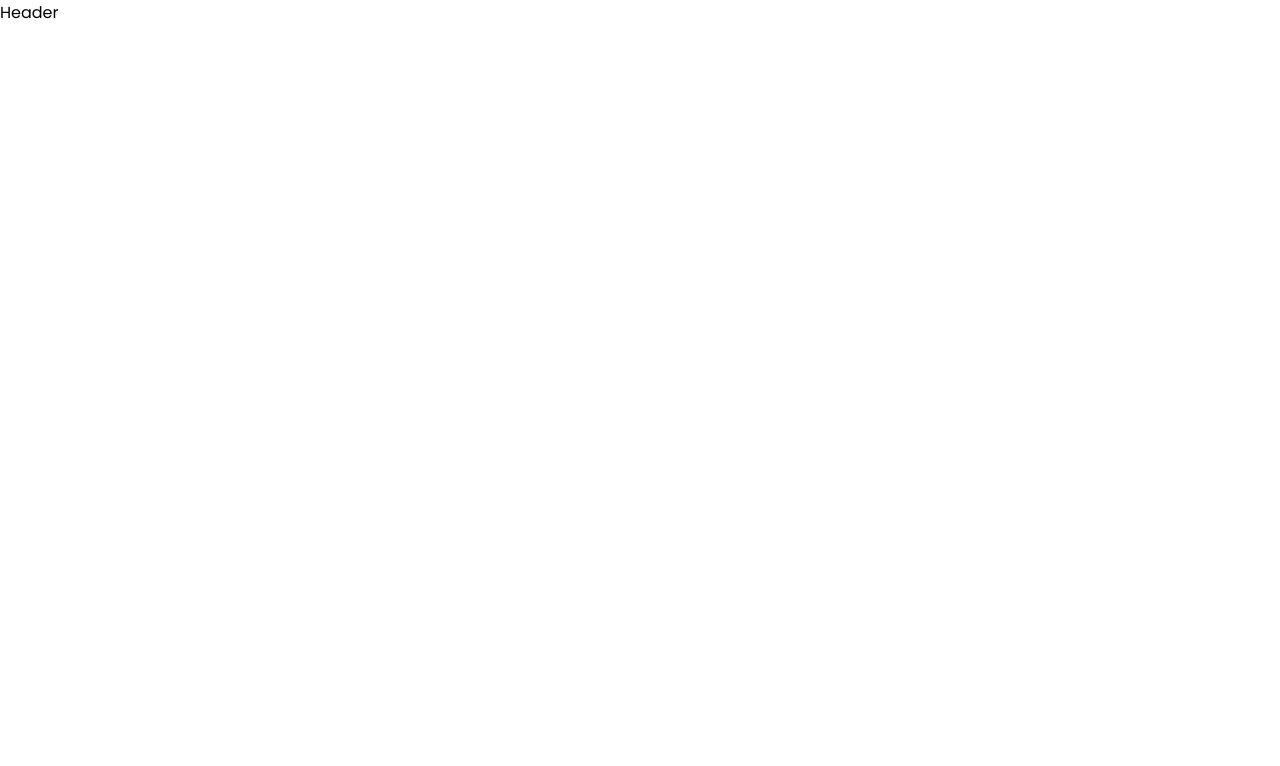
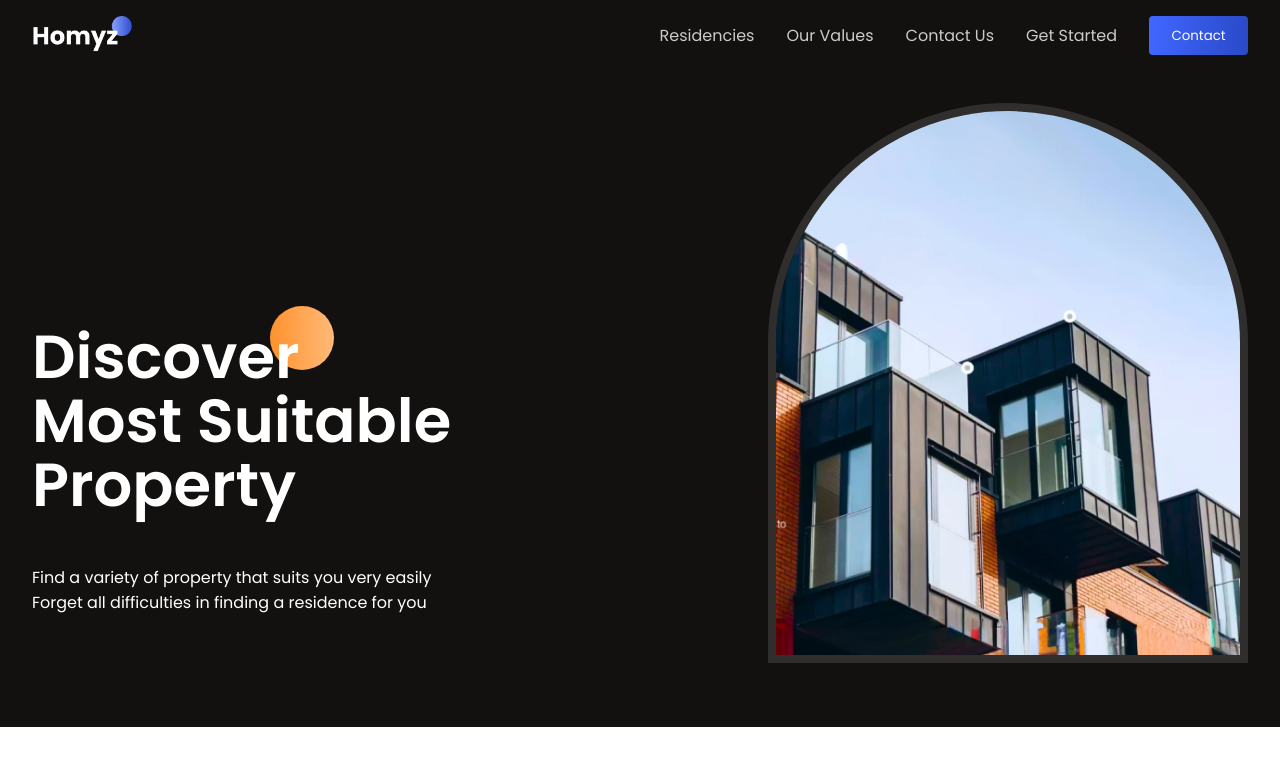
Before and after one commit to Mayuri13/Real_Estate_Frontend, a React (Vite) app: page / in a window 1280 px wide. Shown: the top 766 px of the page. Built offline with nearby package versions, Linux system fonts and the light colour scheme; a web font is replaced by a local one.

Commit message:
Header + some of Hero

```diff
--- a/src/App.jsx
+++ b/src/App.jsx
@@ -1,10 +1,12 @@
 import Header from "./Components/Header/Header";
+import Hero from "./Components/Hero/Hero";
 
 
 function App() {
   return (
     <div className="App">
       <Header />
+      <Hero />
     </div>
   );
 }
--- a/src/Components/Header/Header.css
+++ b/src/Components/Header/Header.css
@@ -0,0 +1,26 @@
+/* .h-container {
+    display: flex;
+    align-items: center;
+    justify-content: center;
+} */
+
+
+.h-wrapper {
+    background: var(--black);
+    color: white;
+}
+
+.h-container {
+    justify-content: space-between;
+    padding-top: 1rem;
+    padding-bottom: 1rem;
+    color: var(--secondary);
+}
+
+.h-menu {
+    gap: 2rem;
+}
+
+.h-menu>*:hover {
+    cursor: pointer;
+}
--- a/src/Components/Header/Header.jsx
+++ b/src/Components/Header/Header.jsx
@@ -1,8 +1,25 @@
 import React from 'react'
+import './Header.css'
 
 const Header = () => {
   return (
-    <div>Header</div>
+    <div className="h-wrapper">
+        <div className="flexCenter paddings innerWidth h-container">
+            <img src="./logo.png" alt="logo" width={100} />
+
+
+            <div className="flexCenter h-menu">
+                <a href="">Residencies</a>
+                <a href="">Our Values</a>
+                <a href="">Contact Us</a>
+                <a href="">Get Started</a>
+                <button className="button">
+                    <a href="">Contact</a>
+                </button>
+
+            </div>
+        </div>
+    </div>
   )
 }
 
--- a/src/Components/Hero/Hero.css
+++ b/src/Components/Hero/Hero.css
@@ -0,0 +1,51 @@
+.hero-wrapper {
+    color: white;
+    position: relative;
+    padding-bottom: 2rem;
+    background-color: var(--black);
+}
+
+.hero-container{
+    justify-content: space-between;
+    align-items: flex-end;
+}
+
+/* left side */
+.hero-left{
+    gap: 3rem;
+}
+
+.hero-title{
+    position: relative;
+    z-index: 1;
+}
+
+.hero-title>h1{
+    font-weight: 600;
+    font-size: 3.8rem;
+    line-height: 4rem;
+}
+
+.orange-circle{
+    height: 4rem;
+    width: 4rem;
+    background: var(--orange-gradient);
+    border-radius: 999px;
+    position: absolute;
+    right: 28%;
+    top: -10%;
+    z-index: -1;
+}
+/* right side */
+
+.image-container{
+    width: 30rem;
+    height: 35rem;
+    overflow: hidden;
+    border-radius: 15rem 15rem 0 0;
+    border: 8px solid rgba(255, 255, 255, 0.12);
+}
+.image-container>img{
+    width: 100%;
+    height: 100%;
+}
--- a/src/Components/Hero/Hero.jsx
+++ b/src/Components/Hero/Hero.jsx
@@ -0,0 +1,41 @@
+import React from 'react'
+import './Hero.css'
+
+const Hero = () => {
+  return (
+    <div className="hero-wrapper">
+        <div className="flexCenter paddings innerWidth hero-container">
+
+            {/* left-side */}
+            <div className="flexColStart hero-left">
+                <div className="hero-title">
+                  <div className="orange-circle"/>
+                    <h1>
+                        Discover <br />
+                        Most Suitable <br />
+                        Property
+                    </h1>
+                </div>
+
+                <div className="flexColStart hero-des">
+                    <span>Find a variety of property that suits you very easily</span>
+                    <span>Forget all difficulties in finding a residence for you</span>
+                </div>
+
+                <div className="search-bar">
+                    {/* <HiLocationMarker color="var" */}
+                </div>
+            </div>
+
+            {/* right side */}
+            <div className="flexCenter hero-right">
+                <div className="image-container">
+                    <img src="./hero-image.png" alt="image" />
+                </div>
+            </div>
+        </div>
+    </div>
+  )
+}
+
+export default Hero
--- a/src/index.css
+++ b/src/index.css
@@ -82,6 +82,21 @@ a {
   font-weight: 600;
 }
 
+.button {
+  font-weight: 50;
+  padding: 0.6rem 1.4rem;
+  color: white;
+  background: var(--blue-gradient);
+  border: none;
+  border-radius: 4px;
+  transition: all 300ms ease-in;
+}
+
+.button:hover {
+  cursor: pointer;
+  transform: scale(1.1);
+}
+
 /* media queries */
 @media (min-width: 1536px) {
   .innerWidth {
```
